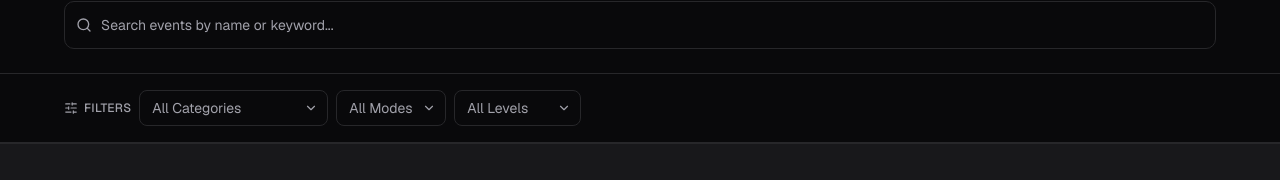
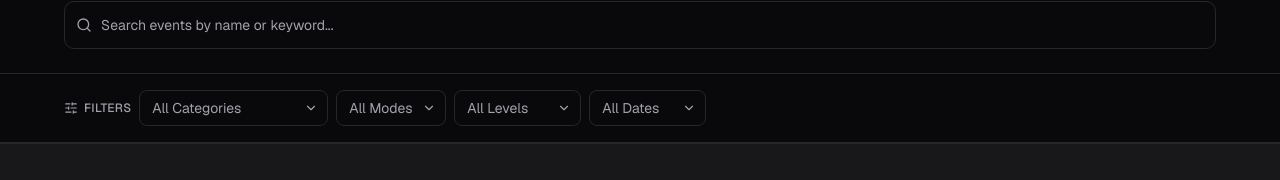
Before and after one commit to joshgementiza-dev/developer-event, a Next.js app: page /events in a window 1280 px wide. Shown: the part 277-457 px from the top of the page. Built offline with nearby package versions, Linux system fonts and the light colour scheme.

Commit message:
feat(events):  add DateFilter dropdown for event date range selection

```diff
--- /dev/null
+++ b/components/events/DateFilter.tsx
@@ -0,0 +1,54 @@
+"use client";
+
+import { useState } from "react";
+import { ChevronDown } from "lucide-react";
+import { cn } from "@/lib/utils";
+
+type DateFilterValue = "today" | "this-week" | "this-month";
+
+const DATE_OPTIONS: { value: DateFilterValue; label: string }[] = [
+  { value: "today", label: "Today" },
+  { value: "this-week", label: "This Week" },
+  { value: "this-month", label: "This Month" },
+];
+
+interface DateFilterProps {
+  onChange?: (value: DateFilterValue | "") => void;
+}
+
+export default function DateFilter({ onChange }: DateFilterProps) {
+  const [value, setValue] = useState<DateFilterValue | "">("");
+
+  function handleChange(e: React.ChangeEvent<HTMLSelectElement>) {
+    const next = e.target.value as DateFilterValue | "";
+    setValue(next);
+    onChange?.(next);
+  }
+
+  return (
+    <div className="relative">
+      <select
+        value={value}
+        onChange={handleChange}
+        aria-label="Filter by date"
+        className={cn(
+          "h-9 cursor-pointer appearance-none rounded-md border border-border bg-background",
+          "pl-3 pr-8 text-sm transition-colors",
+          "focus:border-ring focus:outline-none focus:ring-2 focus:ring-ring/50",
+          value ? "text-foreground" : "text-muted-foreground"
+        )}
+      >
+        <option value="">All Dates</option>
+        {DATE_OPTIONS.map(({ value: v, label }) => (
+          <option key={v} value={v}>
+            {label}
+          </option>
+        ))}
+      </select>
+      <ChevronDown
+        className="pointer-events-none absolute right-2.5 top-1/2 h-3.5 w-3.5 -translate-y-1/2 text-muted-foreground"
+        aria-hidden="true"
+      />
+    </div>
+  );
+}
--- a/components/events/EventsFilterBar.tsx
+++ b/components/events/EventsFilterBar.tsx
@@ -3,6 +3,7 @@ import Container from "@/components/layout/Container";
 import CategoryFilter from "./CategoryFilter";
 import ModeFilter from "./ModeFilter";
 import DifficultyFilter from "./DifficultyFilter";
+import DateFilter from "./DateFilter";
 
 export default function EventsFilterBar() {
   return (
@@ -24,7 +25,8 @@ export default function EventsFilterBar() {
 
           <DifficultyFilter />
 
-          {/* Task 3.5 — Date Filter */}
+          <DateFilter />
+
           {/* Task 3.6 — Clear Filters Button */}
         </div>
       </Container>
```
